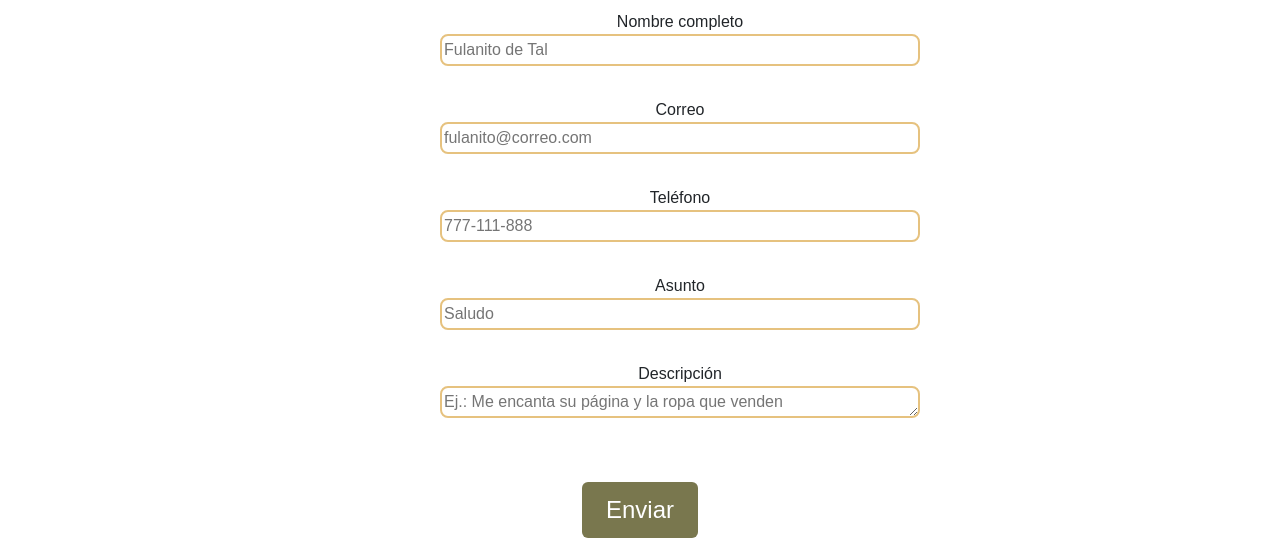
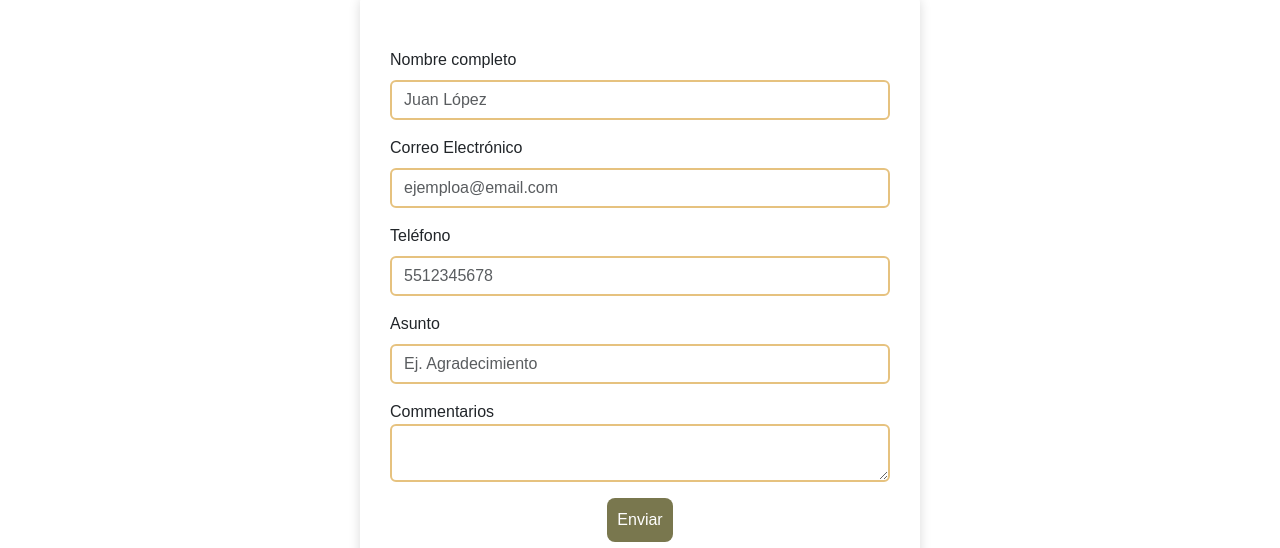
Before and after one commit to Adrian-Ort/kooton-calli, a website built with Vite: page html/contact.html in a window 1280 px wide. Shown: the part 166-714 px from the top of the page. Built offline with nearby package versions, Linux system fonts and the light colour scheme.

Commit message:
Normalize: Form from bootstrap

```diff
--- a/html/contact.html
+++ b/html/contact.html
@@ -16,12 +16,55 @@
 	<div id="header"></div>
 
 	<main>
+		<!--Formulario Bootstrap-->
 		<h1 class="contact--title">CONTÁCTANOS</h1>
 		<form action="https://formspree.io/f/mgvlgqbb" method="POST">
+		<div class="container">
+		  <div class="card-form-login">
+			<div class="signup-form my-4">
+				<form id="form-contact">
+					<div class="mb-3">
+					  <div class="col">
+                                    <label class="form-label" for="input--name">Nombre completo</label>
+                                    <input type="text" class="form-control" type="text" name="name" placeholder="Juan López" id="input--name" title="Coloca tu nombre y apellido(s)" required>
+                                </div>
+					</div>
+					<div class="mb-3">
+						<label for="input--email" class="form-label">Correo Electrónico</label>
+						<input type="email" class="form-control" placeholder="ejemploa@email.com" id="input--email"
+							aria-describedby="emailHelp" title="Coloca un correo válido para que podamos contactarte" required>
+					</div>
+					<div class="mb-3">
+						<label for="login-password" class="form-label">Teléfono</label>
+						<input type="phone" placeholder="5512345678" class="form-control" pattern="[0-9\-]+" title="Solo números y guiones" required id="input--phone">
+					</div>
+					<div class="mb-3">
+                                    <label class="form-label" for="">Asunto</label>
+                                    <input type="text" class="form-control" placeholder="Ej. Agradecimiento" title="Coloca el tema del que nos quieres contar" aria-label="subject" id="input--name">
+                                </div>
+
+					<label for="floatingTextarea contact--box--input--message">Commentarios</label>
+					<div class="form-floating mb-3">
+						<textarea class="form-control" id="floatingTextarea contact--box--input--message"
+						name="user_message" type="text" name="message" placeholder="Ej.: Me encanta su página y la ropa que venden" title="Coloca aquí el mensaje que deseas compartirnos" required></textarea>
+					</div>
+					<div class="text-center mt-3">
+						<button type="submit" class="btn-register">Enviar</button>
+					</div>
+				</form>
+
+			</div>
+		  </div>
+		</div>
+		</form>
+
+
+		<!--Formulario manual-->
+		<!--<form action="https://formspree.io/f/mgvlgqbb" method="POST">
 			<section class="contact--box">
 				<div class="contact--box--title">
 					<label for="input--name">Nombre completo</label>
-					<input id="input--name" class="contact--box--input" type="text" name="name" placeholder="Fulanito de Tal" requires minleght="5" >
+					<input id="input--name" class="contact--box--input" type="text" name="subject" placeholder="Fulanito de Tal" requires minleght="5" >
 				</div>
 				<div class="contact--box--title">
 					<label for="input--email">Correo</label>
@@ -50,7 +93,7 @@
 					<button class="contact--div--button" type="submit">Enviar</button>
 				</div>
 			</section>
-		</form>
+		</form>-->
 
 		<section class="contact--bottom--box">
 			<img class="contact--logo" src="img/logo-dividido.png" alt="Logo de la marca">
--- a/src/css/contact.css
+++ b/src/css/contact.css
@@ -27,11 +27,11 @@
     border-radius: 0.5rem;
 }
 
-#contact--box--input--message {
+/*#contact--box--input--message {
     width: 50rem;
     height: 10rem;
 }
-
+*/
 
 .contact--div {
     display: flex;
--- a/src/js/contact.js
+++ b/src/js/contact.js
@@ -1,3 +1,25 @@
+//Validación nombre completo
+document.getElementById("formulario").addEventListener("submit", function (e) {
+  e.preventDefault(); // evita que se envíe el formulario automáticamente
+
+  const name = document.getElementById("input--name").value.trim();
+  const error = document.getElementById("error");
+
+  // Expresión regular: al menos dos palabras separadas por espacio
+  const regex = /^[A-Za-zÁÉÍÓÚáéíóúÑñ]+(\s+[A-Za-zÁÉÍÓÚáéíóúÑñ]+)+$/;
+
+  if (!regex.test(name)) {
+    error.textContent = "Por favor, ingresa al menos dos palabras (nombre y apellido).";
+    error.style.display = "inline";
+    return;
+  }
+
+  // Si pasa la validación:
+  error.style.display = "none";
+  alert("Formulario enviado correctamente");
+  // Aquí podrías hacer: this.submit(); o procesar los datos
+});
+
 // Validación del teléfono (solo números y guiones)
 function validatePhone(input) {
     const phoneRegex = /^[0-9\-]+$/;
```
